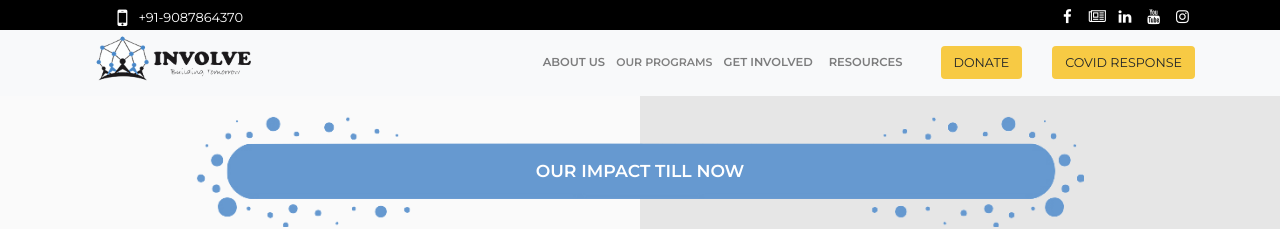
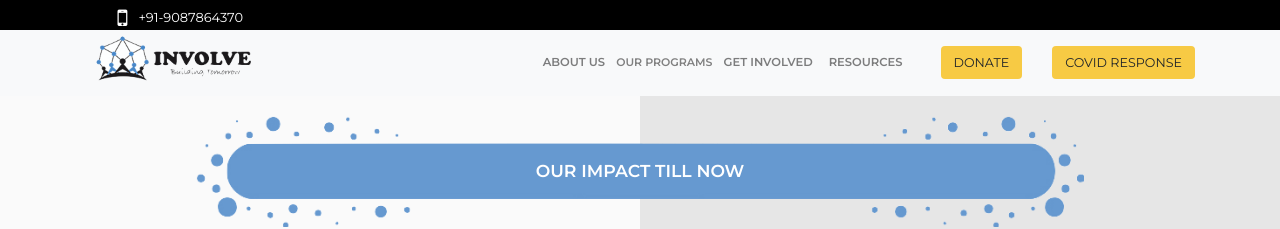
Before and after one commit to Involve-Edu/involveedupublic, a Jekyll site: the page built from resources.md, in a window 1280 px wide. Shown: the top 229 px of the page. Built offline with Jekyll 4.4.1, drawn with Linux system fonts in a browser that asks for light colours.

Commit message:
Update header.html

```diff
--- a/_includes/header.html
+++ b/_includes/header.html
@@ -4,11 +4,7 @@
             <div class="contact-number">
                 <i class="fa fa-mobile-phone" style="font-size:23px; vertical-align:sub; padding-top: 1px; "></i> +91-9087864370
             </div>
-            <div class="social-media-section">
-                {% for item in site.data.social-media %}
-                    <a href="{{item.link}}" class="fa {{item.icon}}" target="_blank"></a>
-                {% endfor %}
-            </div>
+
         </div>
     </div>
     <nav class="navbar navbar-expand-lg navbar-light bg-light">
```
